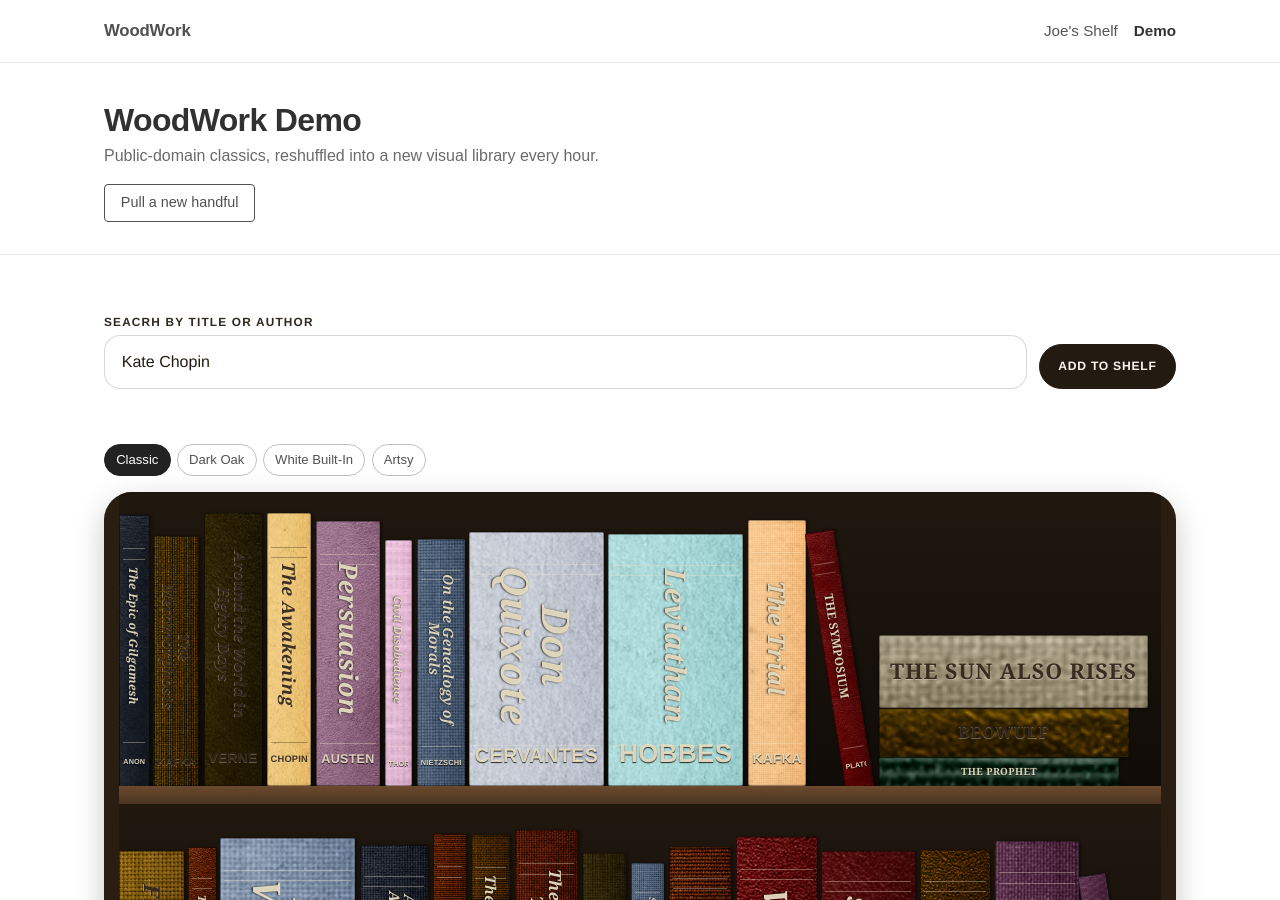
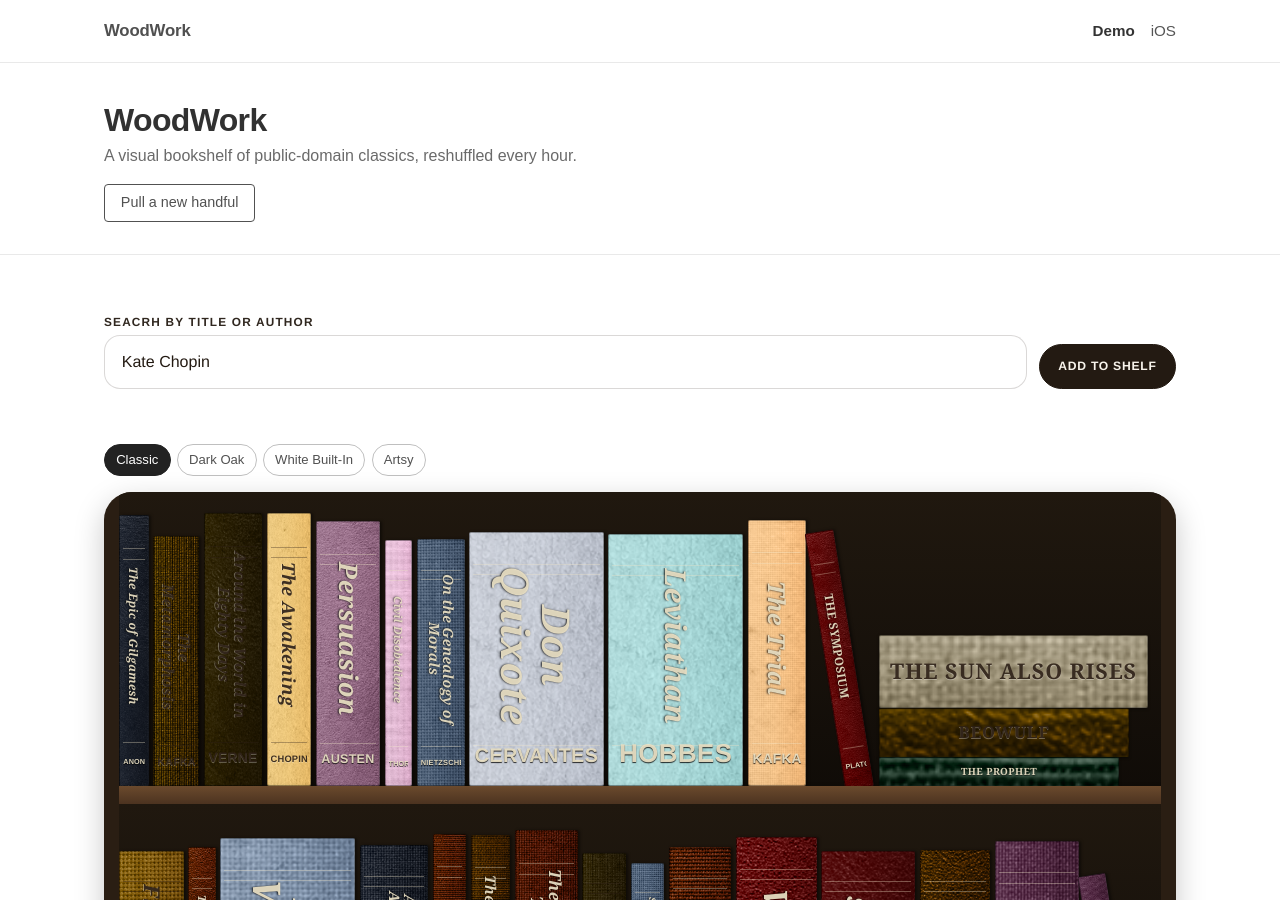
Before and after one commit to josephruocco/books-josephruocco, a Jekyll site: the page built from woodwork-demo.html, in a window 1280 px wide and 900 px high. Built offline with Jekyll 4.4.1, drawn with Linux system fonts in a browser that asks for light colours.

Commit message:
Make WoodWork demo the site homepage

```diff
--- a/index.html
+++ b/index.html
@@ -31,8 +31,8 @@
           <a class="books-site-title" href="/">WoodWork</a>
 
           <nav class="books-nav" aria-label="Primary">
-            <a href="/shelf/">Joe's Shelf</a>
-            <a href="/woodwork-demo/">Demo</a>
+            <a href="/">Demo</a>
+            <a href="/ios/">iOS</a>
           </nav>
         </div>
       </header>
--- a/woodwork-demo.html
+++ b/woodwork-demo.html
@@ -1,6 +1,6 @@
 ---
-title: WoodWork Demo
-permalink: /woodwork-demo/
+title: WoodWork
+permalink: /
 ---
 <!DOCTYPE html>
 <html lang="en">
@@ -9,7 +9,7 @@
     <meta content="text/html; charset=utf-8" http-equiv="Content-Type">
     <meta http-equiv="X-UA-Compatible" content="IE=edge,chrome=1">
 
-    <title>WoodWork Demo</title>
+    <title>WoodWork — A Visual Bookshelf</title>
 
     <meta name="viewport" content="width=device-width, initial-scale=1.0, maximum-scale=1.0">
 
@@ -28,8 +28,8 @@
           <a class="books-site-title" href="/">WoodWork</a>
 
           <nav class="books-nav" aria-label="Primary">
-            <a href="/shelf/">Joe's Shelf</a>
-            <a href="/woodwork-demo/" class="active">Demo</a>
+            <a href="/" class="active">Demo</a>
+            <a href="/ios/">iOS</a>
           </nav>
         </div>
       </header>
@@ -37,8 +37,8 @@
       <!-- Title card -->
       <section class="books-title-card" aria-labelledby="shelf-page-title">
         <div class="books-title-card-inner">
-          <h1 id="shelf-page-title">WoodWork Demo</h1>
-          <p>Public-domain classics, reshuffled into a new visual library every hour.</p>
+          <h1 id="shelf-page-title">WoodWork</h1>
+          <p>A visual bookshelf of public-domain classics, reshuffled every hour.</p>
           <button type="button" class="shelf-shuffle" id="shuffle">Pull a new handful</button>
         </div>
       </section>
```
Also changed, not shown: other parts of index.html (+1 -1 lines), ios/index.html (added, +106 -0 lines).
